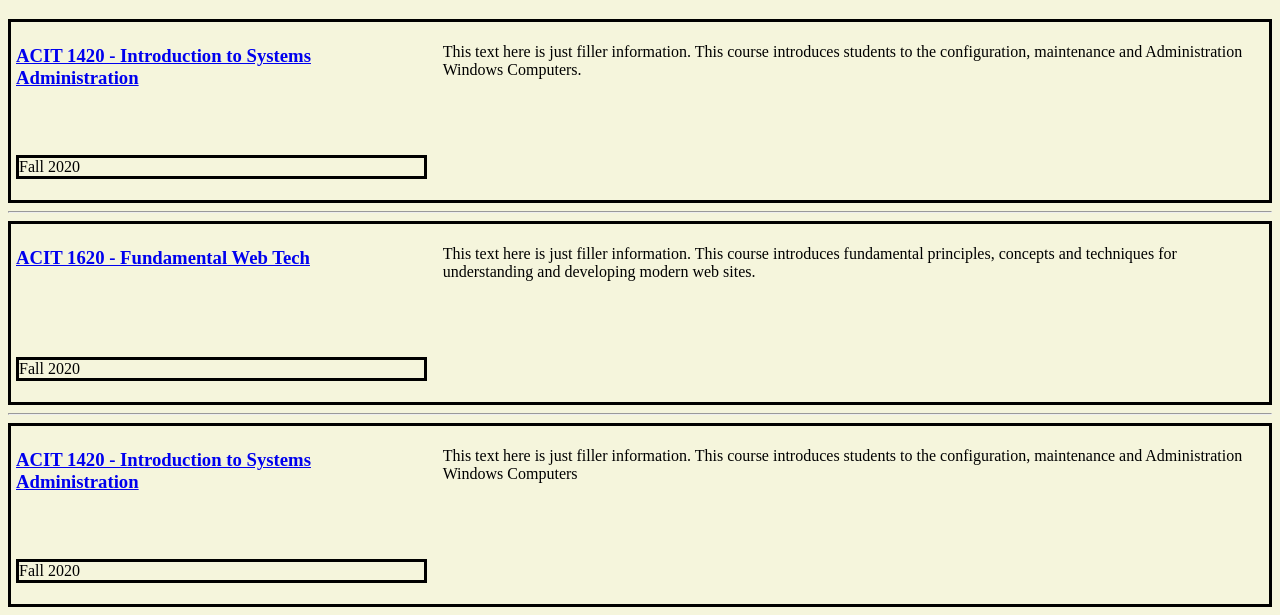
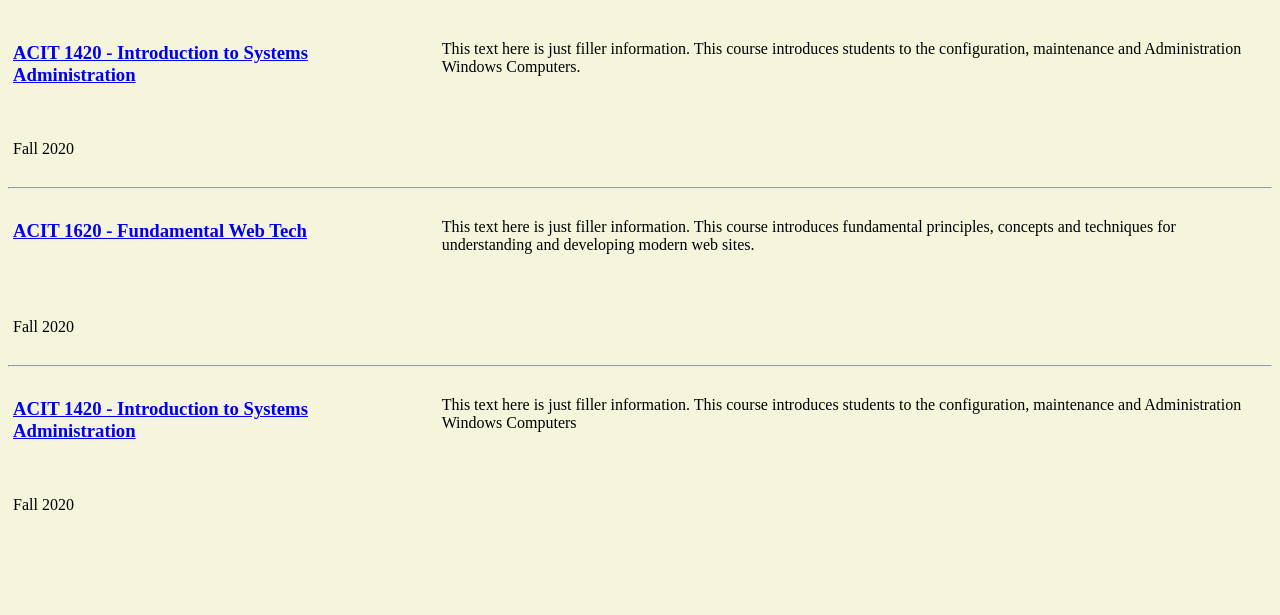
Before and after one commit to UnknownTy/personalWebsite, a plain HTML site: page misc/courses.html in a window 1280 px wide. Shown: the part 236-851 px from the top of the page. After the commit the page ends 800 px from the top, so only its background shows below. Drawn offline with Linux system fonts and the light colour scheme.

Commit message:
Completed basic layour of website for desktop

```diff
--- a/css/style.css
+++ b/css/style.css
@@ -43,7 +43,6 @@ div.course{
     grid-template-rows: 2fr 1fr;
     column-gap: 1em;
     padding: 5px;
-    border: solid;
     grid-template-areas:
     "name info"
     "time info";
@@ -54,10 +53,7 @@ div.course{
 
 .course-time{
     grid-area: time;
-    align-self: flex-start;
-    border: solid;
 }
 .course-name{
     grid-area: name;
-    border: solid;
 }
--- a/misc/courses.html
+++ b/misc/courses.html
@@ -22,7 +22,7 @@
         </header>
 
         <div class="course">
-            <h3>
+            <h3 class="course-name">
                 <a href="https://learn.bcit.ca/d2l/home/675306">
                     ACIT 1420 - Introduction to Systems Administration</a></h3>
                 <p class="course-info">This text here is just filler information. This course introduces students to the configuration, maintenance and Administration Windows Computers.</p>
@@ -30,7 +30,7 @@
             </div> <hr>
 
         <div class="course">
-            <h3>
+            <h3 class="course-name">
                 <a href="https://learn.bcit.ca/d2l/le/content/665382/Home">
                     ACIT 1620 - Fundamental Web Tech</a></h3>
                 <p class="course-info">This text here is just filler information. This course introduces fundamental principles, concepts and techniques for understanding and developing modern web sites.</p>
@@ -38,7 +38,7 @@
             </div> <hr>
 
         <div class="course">
-            <h3>
+            <h3 class="course-name">
                 <a href="https://learn.bcit.ca/d2l/home/675306">
                     ACIT 1420 - Introduction to Systems Administration</a></h3>
                 <p class="course-info">This text here is just filler information. This course introduces students to the configuration, maintenance and Administration Windows Computers</p>
```
